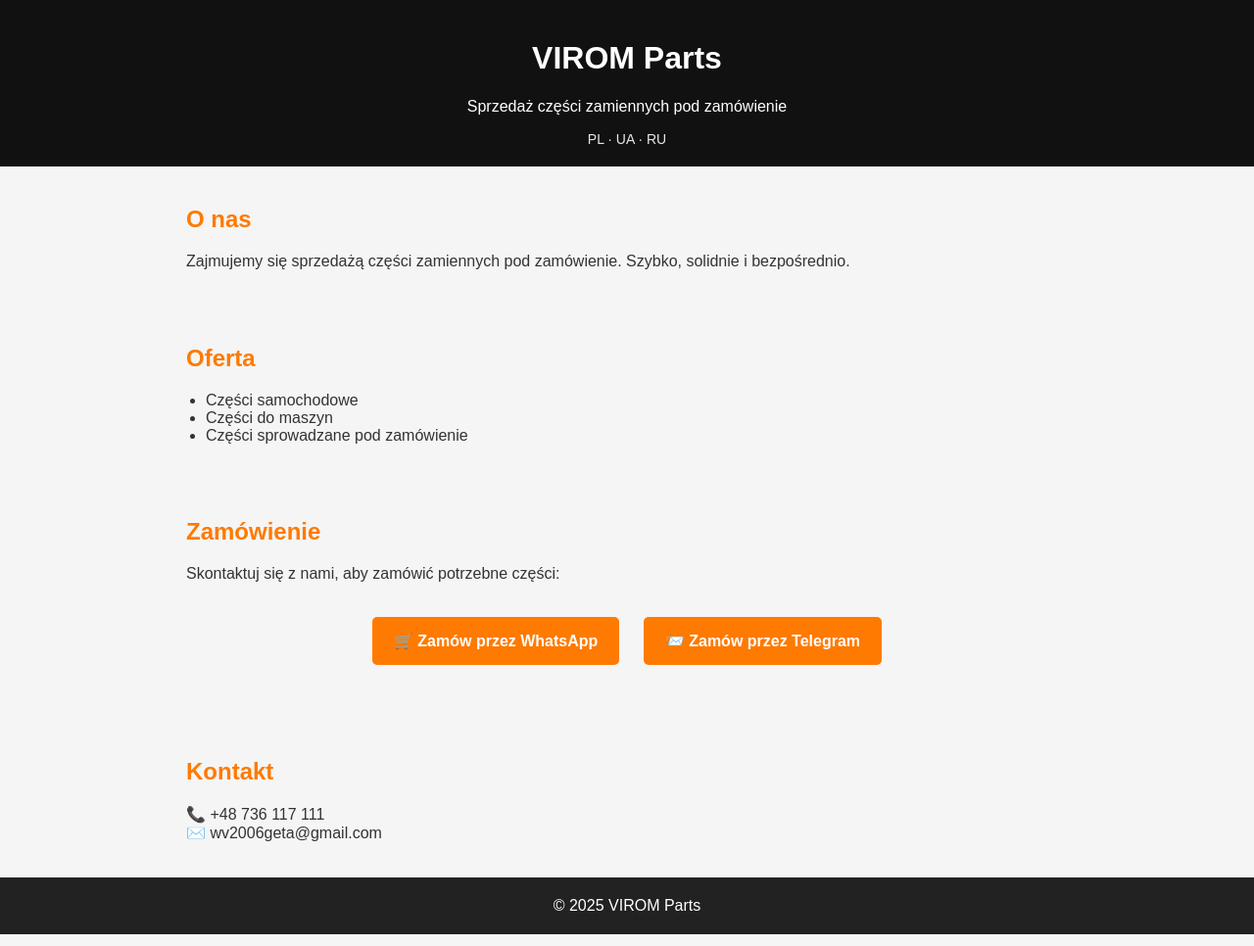
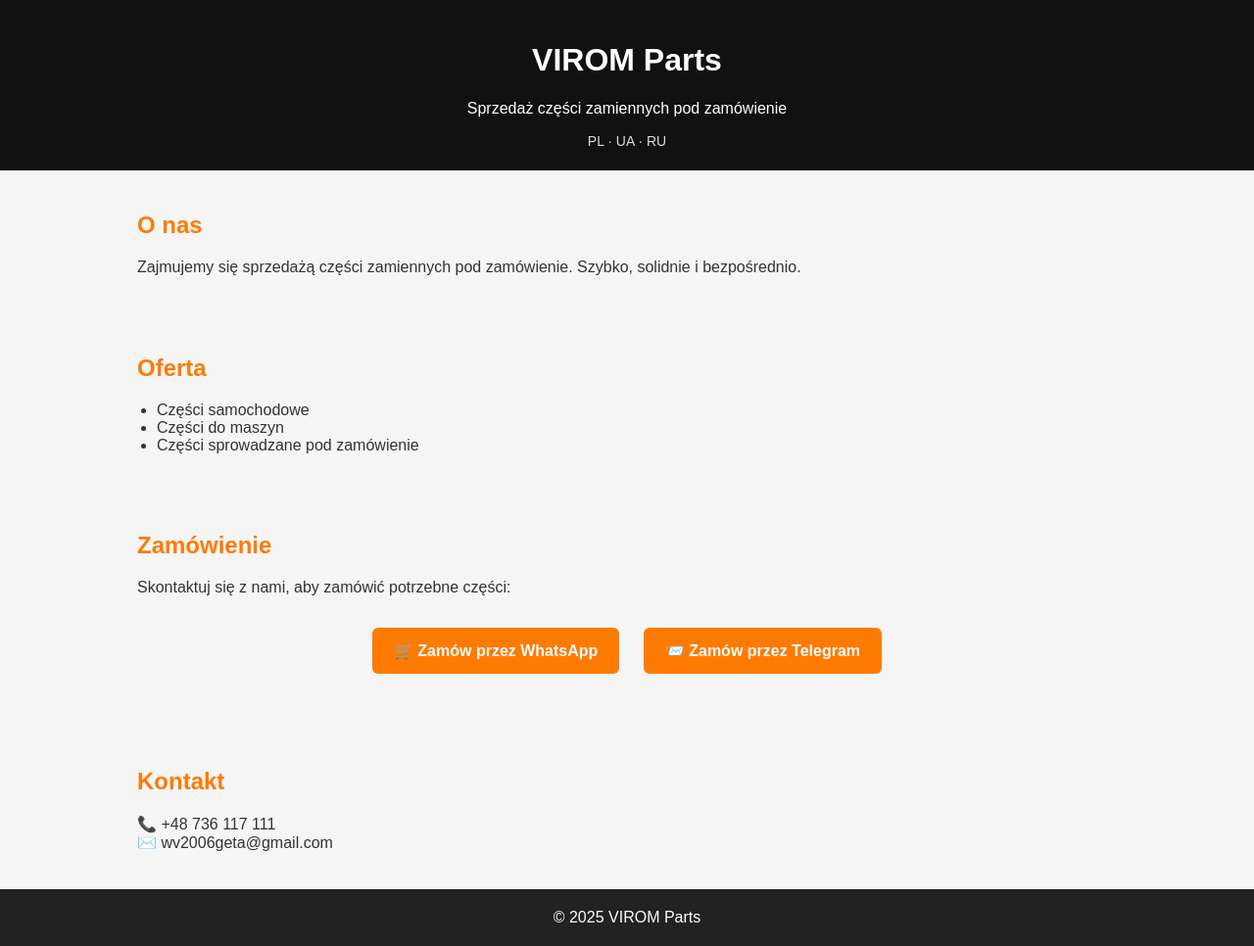
Before and after one commit to wv2006geta-code/Virom-Parts, a plain HTML site: page index.html in a window 1280 px wide. Shown: the whole page at 98% size. Drawn offline with Linux system fonts and the light colour scheme.

Commit message:
Refactor CSS styles for consistency and readability

```diff
--- a/index.html
+++ b/index.html
@@ -5,57 +5,20 @@
     <title>VIROM Parts – Części na zamówienie</title>
     <meta name="viewport" content="width=device-width, initial-scale=1.0">
     <style>
-        body {
-            margin: 0;
-            font-family: Arial, sans-serif;
-            background: #f5f5f5;
-            color: #333;
+        body { margin:0; font-family:Arial, sans-serif; background:#f5f5f5; color:#333; }
+        header { background:#111; color:#fff; padding:22px; text-align:center; }
+        section { padding:22px; max-width:1000px; margin:auto; }
+        h2 { color:#ff7a00; }
+        ul { padding-left:20px; }
+        .buttons { margin:22px 0; text-align:center; }
+        .btn {
+            display:inline-block; margin:10px; padding:14px 22px;
+            background:#ff7a00; color:#fff; text-decoration:none;
+            border-radius:6px; font-weight:bold;
         }
-        header {
-            background: #111;
-            color: #fff;
-            padding: 20px;
-            text-align: center;
-        }
-        section {
-            padding: 20px;
-            max-width: 900px;
-            margin: auto;
-        }
-        h2 {
-            color: #ff7a00;
-        }
-        ul {
-            padding-left: 20px;
-        }
-        .buttons {
-            margin: 25px 0;
-            text-align: center;
-        }
-        .btn {
-            display: inline-block;
-            margin: 10px;
-            padding: 15px 22px;
-            background: #ff7a00;
-            color: #fff;
-            text-decoration: none;
-            border-radius: 5px;
-            font-weight: bold;
-        }
-        .btn:hover {
-            background: #e56c00;
-        }
-        footer {
-            background: #222;
-            color: #fff;
-            padding: 20px;
-            text-align: center;
-        }
-        .langs {
-            margin-top: 10px;
-            font-size: 14px;
-            opacity: 0.9;
-        }
+        .btn:hover { background:#e56c00; }
+        footer { background:#222; color:#fff; padding:20px; text-align:center; }
+        .langs { font-size:14px; opacity:0.85; margin-top:6px; }
     </style>
 </head>
 <body>
```
